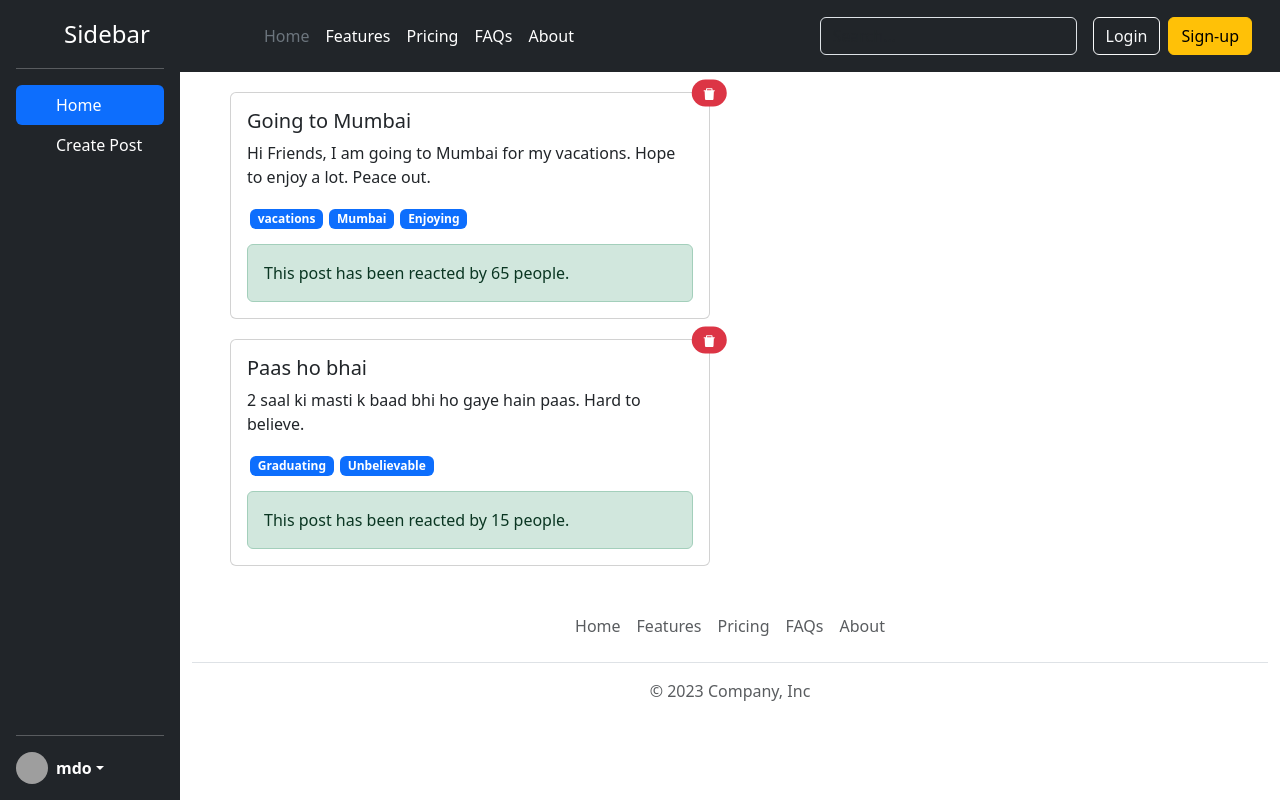
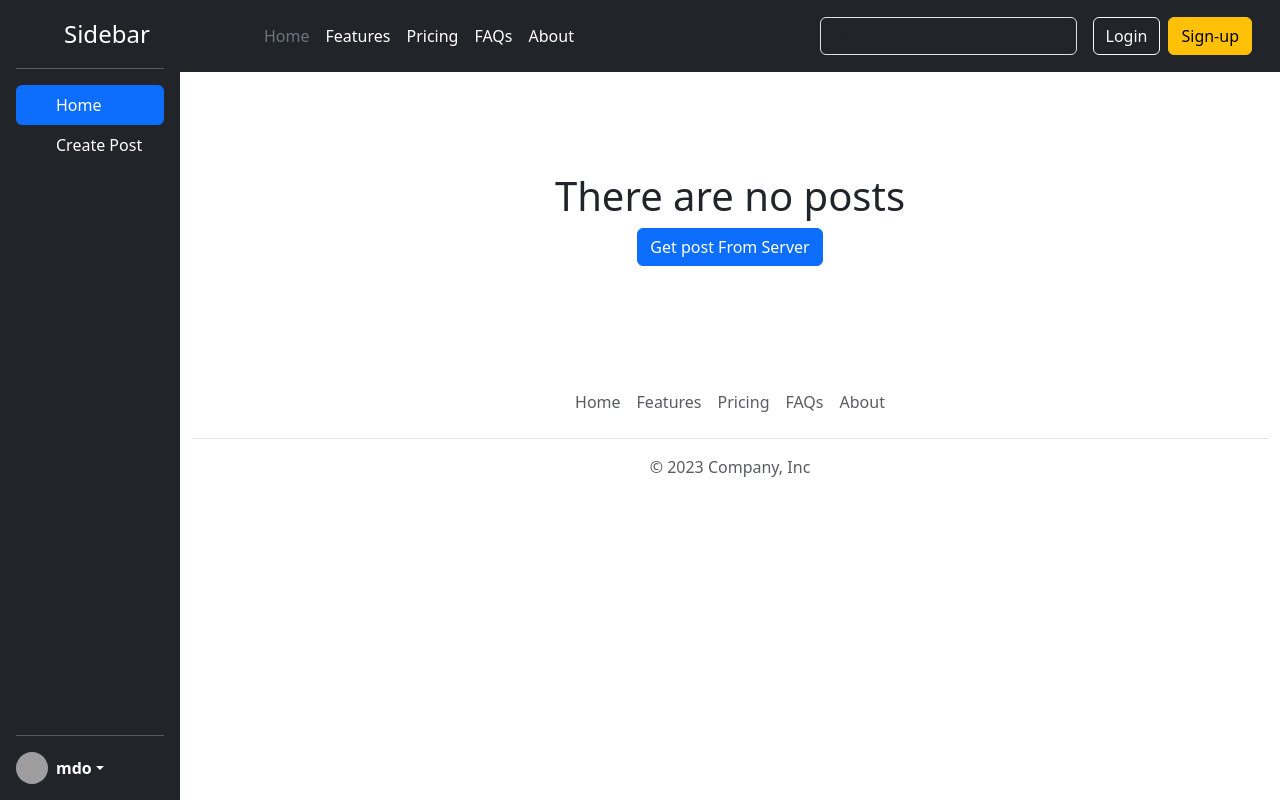
Before and after one commit to dg-codingbapunu/react-social-media-app, a React (Vite) app in the folder app/: page / in a window 1280 px wide. Built offline with nearby package versions, Linux system fonts and the light colour scheme; grey boxes are pictures that could not be loaded.

Commit message:
fetch data from dummy api

```diff
--- a/app/src/App.css
+++ b/app/src/App.css
@@ -30,6 +30,9 @@
   margin-left: 10%;
   cursor: pointer;
 }
+.welcome-message {
+  margin: 100px 0;
+}
 
 /* Media query for mobile devices */
 @media only screen and (max-width: 768px) {
--- a/app/src/components/PostList.jsx
+++ b/app/src/components/PostList.jsx
@@ -1,11 +1,23 @@
 import { useContext } from "react";
 import Post from "./Post";
 import { PostList as PostListData } from "../components/store/post-list-store";
+import WelcomeMeassage from "./WelcomeMessage";
 
 const PostList = () => {
-  const { postList } = useContext(PostListData);
+  const { postList, addInitialPosts } = useContext(PostListData);
+  const handleGetPostsClick = () => {
+    fetch("https://dummyjson.com/products")
+      .then((res) => res.json())
+      .then((data) => {
+        addInitialPosts(data.posts);
+      });
+  };
+
   return (
     <>
+      {postList.length === 0 && (
+        <WelcomeMeassage onGetPostsClick={handleGetPostsClick} />
+      )}
       {postList.map((post) => (
         <Post key={post.id} post={post} />
       ))}
--- /dev/null
+++ b/app/src/components/WelcomeMessage.jsx
@@ -0,0 +1,15 @@
+const WelcomeMeassage = ({ onGetPostsClick }) => {
+  return (
+    <center className="welcome-message">
+      <h1>There are no posts</h1>
+      <button
+        type="button"
+        onClick={onGetPostsClick}
+        className="btn btn-primary"
+      >
+        Get post From Server
+      </button>
+    </center>
+  );
+};
+export default WelcomeMeassage;
--- a/app/src/components/store/post-list-store.jsx
+++ b/app/src/components/store/post-list-store.jsx
@@ -3,6 +3,7 @@
 export const PostList = createContext({
   postList: [],
   addPost: () => {},
+  addInitialPosts: () => {},
   deletePost: () => {},
 });
 
@@ -12,6 +13,8 @@
     newPostList = currPostList.filter(
       (post) => post.id !== action.payload.postId
     );
+  } else if (action.type === "ADD_INITIAL_POSTS") {
+    newPostList = action.payload.posts;
   } else if (action.type === "ADD_POST") {
     newPostList = [action.payload, ...currPostList];
   }
@@ -19,10 +22,7 @@
 };
 
 const PostListProvider = ({ children }) => {
-  const [postList, dispatchPostList] = useReducer(
-    postListReducer,
-    DEFAULT_POST_LIST
-  );
+  const [postList, dispatchPostList] = useReducer(postListReducer, []);
 
   const addPost = (userId, postTitle, postBody, reactions, tags) => {
     dispatchPostList({
@@ -38,6 +38,15 @@
     });
   };
 
+  const addInitialPosts = (posts) => {
+    dispatchPostList({
+      type: "ADD_INITIAL_POSTS",
+      payload: {
+        posts,
+      },
+    });
+  };
+
   const deletePost = (postId) => {
     dispatchPostList({
       type: "DELETE_POST",
@@ -48,29 +57,12 @@
   };
 
   return (
-    <PostList.Provider value={{ postList, addPost, deletePost }}>
+    <PostList.Provider
+      value={{ postList, addPost, addInitialPosts, deletePost }}
+    >
       {children}
     </PostList.Provider>
   );
 };
 
-const DEFAULT_POST_LIST = [
-  {
-    id: "1",
-    title: "Going to Mumbai",
-    body: "Hi Friends, I am going to Mumbai for my vacations. Hope to enjoy a lot. Peace out.",
-    reactions: " 65",
-    userId: "user-9",
-    tags: ["vacations", "Mumbai", "Enjoying"],
-  },
-  {
-    id: "2",
-    title: "Paas ho bhai",
-    body: "2 saal ki masti k baad bhi ho gaye hain paas. Hard to believe.",
-    reactions: " 15",
-    userId: "user-12",
-    tags: ["Graduating", "Unbelievable"],
-  },
-];
-
 export default PostListProvider;
```
